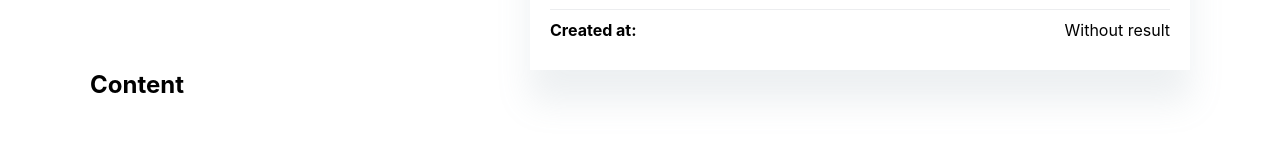
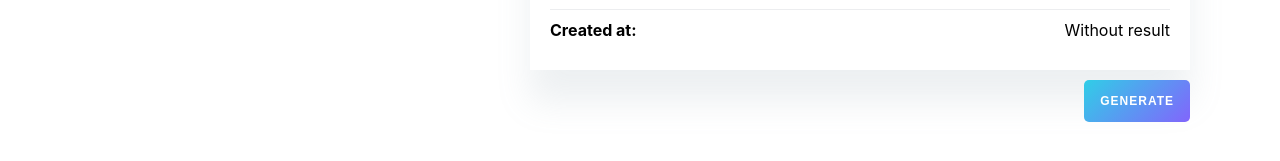
Before and after one commit to carladuranm2/graph_rick_and_morty, a React (Create React App) app: page / in a window 1280 px wide. Shown: the part 413-574 px from the top of the page. Built offline with nearby package versions, Linux system fonts and the light colour scheme.

Commit message:
style: create btn component

```diff
--- /dev/null
+++ b/src/module/home/infrastructure/components/Button/index.js
@@ -0,0 +1,10 @@
+import React from 'react'
+import {Button} from "./styled";
+
+export default function MyButton({children, mode}) {
+    return (
+        <Button mode={mode}>
+            {children}
+        </Button>
+    )
+}
--- /dev/null
+++ b/src/module/home/infrastructure/components/Button/styled.js
@@ -0,0 +1,39 @@
+import styled, {css} from 'styled-components';
+
+export const WrapperButtonGenerate = styled.div`
+display: flex;
+  margin-top: 10px;
+  justify-content: flex-end;
+`
+
+export const Button = styled.button`
+  ${props => {
+    switch (props.mode) {
+      case "gradient":
+        return css`
+          background: linear-gradient(135deg, rgb(48, 206, 231), rgb(130, 101, 252));;
+          color:  ${props.color || 'white'};
+          border-radius: 5px;
+          padding: 0.875rem 1rem;
+          text-transform: uppercase;
+          font-weight: 600;
+          border: none;
+          letter-spacing: 1px;
+          font-size: 12px;
+        `;
+      default:
+        return css`
+          background: none;
+          color: ${props.color || 'white'};
+          border-radius: 5px;
+          border: 1px solid rgb(130, 101, 252);
+          color: rgb(130, 101, 252);
+          padding: 0.625rem 1.25rem;
+          text-transform: uppercase;
+          font-weight: 600;
+          letter-spacing: 1px;
+          font-size: 12px;
+        `;
+    }
+  }}
+`;
--- a/src/module/home/infrastructure/ui/index.js
+++ b/src/module/home/infrastructure/ui/index.js
@@ -4,6 +4,8 @@ import Content from "../components/content";
 import {DetailCharacter} from "../components/content/styled";
 import CardInfo from "../components/cardInfo";
 import CharacterInfoItem from "../components/characterInfoItem";
+import MyButton from "../components/Button";
+import {WrapperButtonGenerate} from "../components/Button/styled";
 
 export default function Home() {
 
@@ -32,7 +34,9 @@ export default function Home() {
                         </CardInfo>
                     </div>
                 </DetailCharacter>
-                <h1>Content</h1>
+                <WrapperButtonGenerate>
+                    <MyButton mode='gradient'>Generate</MyButton>
+                </WrapperButtonGenerate>
             </Content>
         </div>
     )
```
